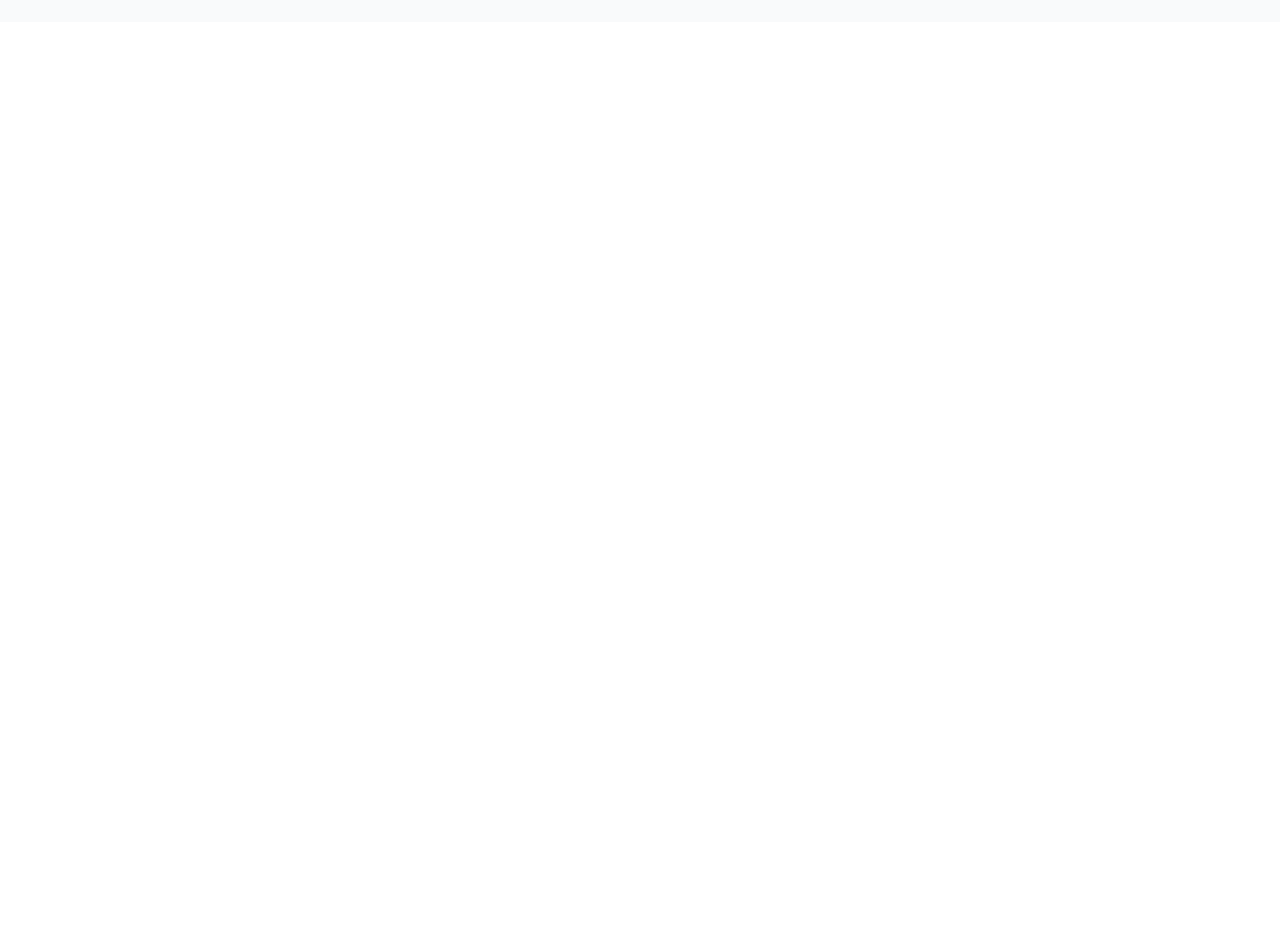
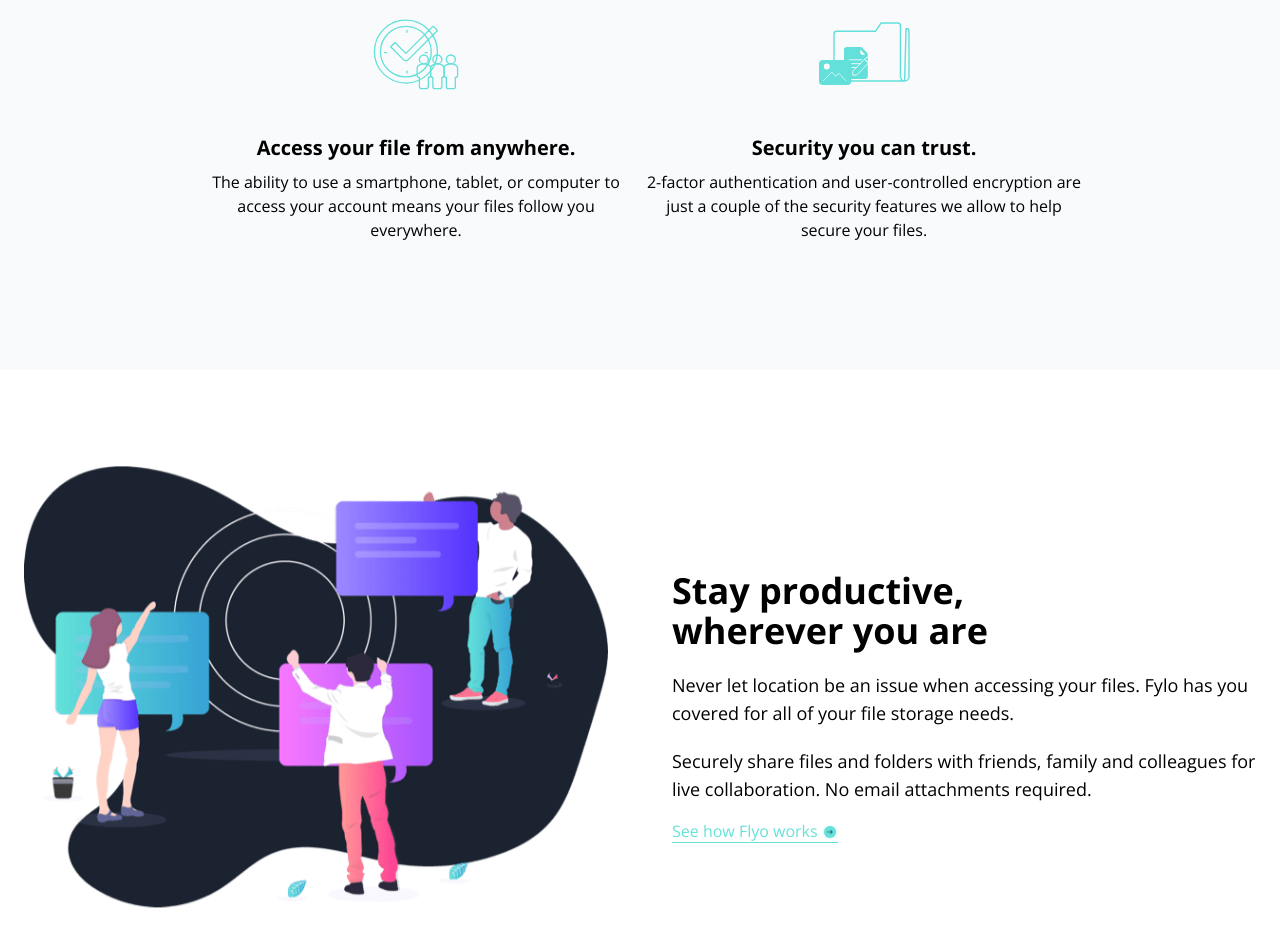
Before and after one commit to letmegro/flyo-frontend-website, a Next.js app in the folder flyo/: page / in a window 1280 px wide. Shown: the part 1680-2626 px from the top of the page. Before the commit the page ends 1702 px from the top, so only its background shows below. Built offline with nearby package versions, Linux system fonts and the light colour scheme.

Commit message:
Update page.tsx

```diff
--- a/flyo/src/app/page.tsx
+++ b/flyo/src/app/page.tsx
@@ -6,6 +6,10 @@ import { useEffect } from 'react';
 import illIntro from 'public/images/illustration-intro.png';
 import accessAIcon from 'public/images/icon-access-anywhere.svg';
 import securityIcon from 'public/images/icon-security.svg';
+import collabIcon from 'public/images/icon-collaboration.svg';
+import iconAnyfile from 'public/images/icon-any-file.svg';
+import illustrateIcon from 'public/images/illustration-stay-productive.png';
+import arrowIcon from 'public/images/icon-arrow.svg';
 
 import { themeIcon, setCall } from './lightToDarkToggleScript';
 
@@ -90,7 +94,7 @@ export default function Home() {
     <section id='features' className='pt-12 bg-gray-50 dark:bg-darkBlue1'>
       <div className="container mx-auto px-6 pb-32">
         <div className="flex flex-col items-center justify-center space-y-24 text-center md:flex-row md:space-y-0">
-          {/* items */}
+          {/* items section 1 */}
           <div className="flex flex-col items-center space-y-2 md:1/2">
             <div className="flex items-center justify-center h-24 mb-6">
               <Image src={accessAIcon} alt=''/>
@@ -118,9 +122,67 @@ export default function Home() {
           </div>
         </div>
 
+        <div className="flex flex-col items-center mt-28 justify-center space-y-24 text-center md:flex-row md:space-y-0">
+          {/* items section 2 */}
+          <div className="flex flex-col items-center space-y-2 md:1/2">
+            <div className="flex items-center justify-center h-24 mb-6">
+              <Image src={collabIcon} alt=''/>
+            </div>
+            <h3 className="text-xl font-bold">
+              Access your file from anywhere.
+            </h3>
+            <p className="max-w-md">
+              The ability to use a smartphone, tablet, or computer to access
+              your account means your files follow you everywhere.
+            </p>
+          </div>
+          <div className="flex flex-col items-center space-y-2 md:1/2">
+            <div className="flex items-center justify-center h-24 mb-6">
+              <Image src={iconAnyfile} alt=''/>
+            </div>
+            <h3 className="text-xl font-bold">
+              Security you can trust.
+            </h3>
+            <p className="max-w-md">
+              2-factor authentication and user-controlled encryption are just a
+              couple of the security features we allow to help secure your
+              files.
+            </p>
+          </div>
+        </div>
       </div>
     </section>
-
+    {/* productive section */}
+    <section id="productive" className='bg-white dark:bg-darkBlue'>
+      {/* contaier */}
+      <div className="container flex flex-col items-center mx-auto px-6 pt-24 pb-32 md:flex-row md:space-x-16">
+        <div className='md:w-1/2'>
+          <Image src={illustrateIcon} className='mb-10' alt=''/>
+        </div>
+        <div className="flex flex-col items-start md:w-1/2">
+          <div className="flex flex-col space-y-5">
+            <h4 className="max-w-md text-xl font-bold md:text-4xl">
+              Stay productive, wherever you are
+            </h4>
+            <p className='text-md md:text-lg'>
+              Never let location be an issue when accessing your files. Fylo has
+              you covered for all of your file storage needs.
+            </p>
+            <p className='text-md md:text-lg'>
+              Securely share files and folders with friends, family and
+              colleagues for live collaboration. No email attachments required.
+            </p>
+          </div>
+          {/* link */}
+          <div className='group block mt-4'>
+            <a href="#" className="border-b border-accentCyan text-accentCyan">
+              See how Flyo works
+              <Image src={arrowIcon} className='inline ml-1 group-hover:translate-x-1 duration-200' alt=''/>
+            </a>
+          </div>
+        </div>
+      </div>
+    </section>
   </>
   )
 }
```
